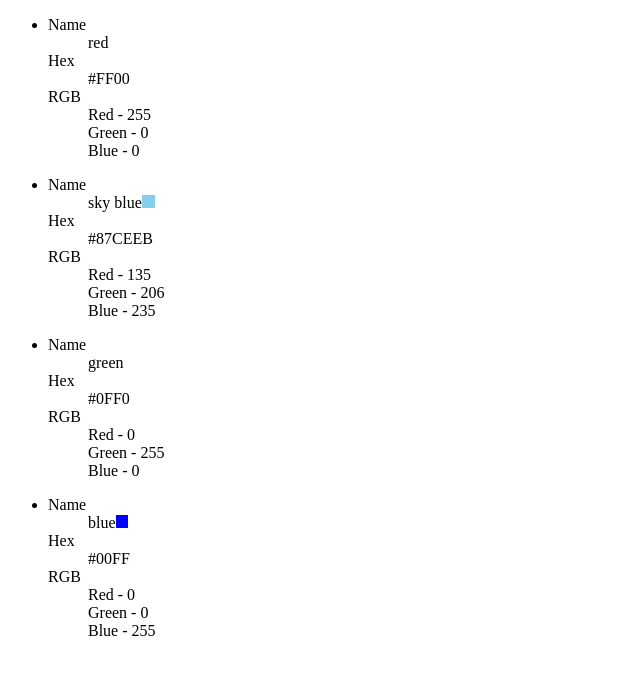
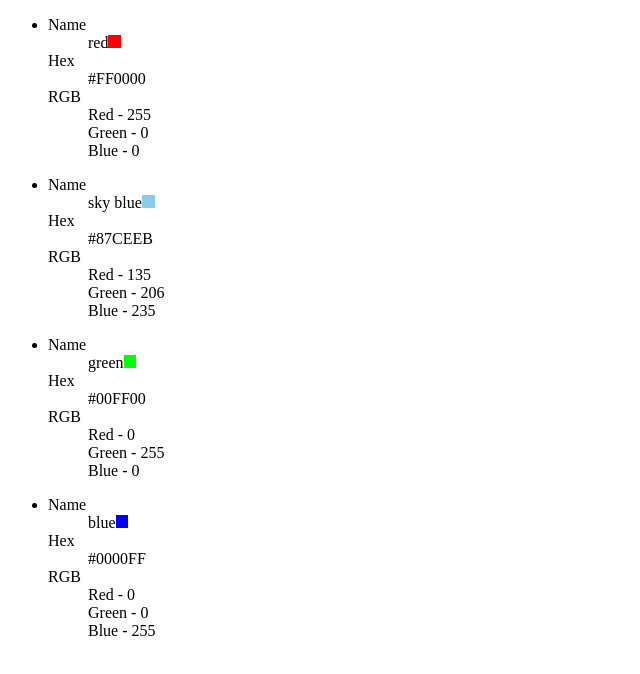
Before and after one commit to chrispiccaro18/react-lists-forms, a React app: page / in a window 1280 px wide. Shown: the top 674 px of the page, without its empty margins (0-640 px from the left). Built offline with nearby package versions, Linux system fonts and the light colour scheme.

Commit message:
rendering

```diff
--- a/src/components/Color.js
+++ b/src/components/Color.js
@@ -2,7 +2,7 @@ import React from 'react';
 import PropTypes from 'prop-types';
 
 function Color({ name, rgb }) {
-  const hex = '#' + rgb.red.toString(16).toUpperCase() + rgb.green.toString(16).toUpperCase() + rgb.blue.toString(16).toUpperCase();
+  const hex = '#' + rgb.red.toString(16).toUpperCase().padStart(2, 0) + rgb.green.toString(16).toUpperCase().padStart(2, 0) + rgb.blue.toString(16).toUpperCase().padStart(2, 0);
 
   const colorPreview = {
     backgroundColor: hex,
```
